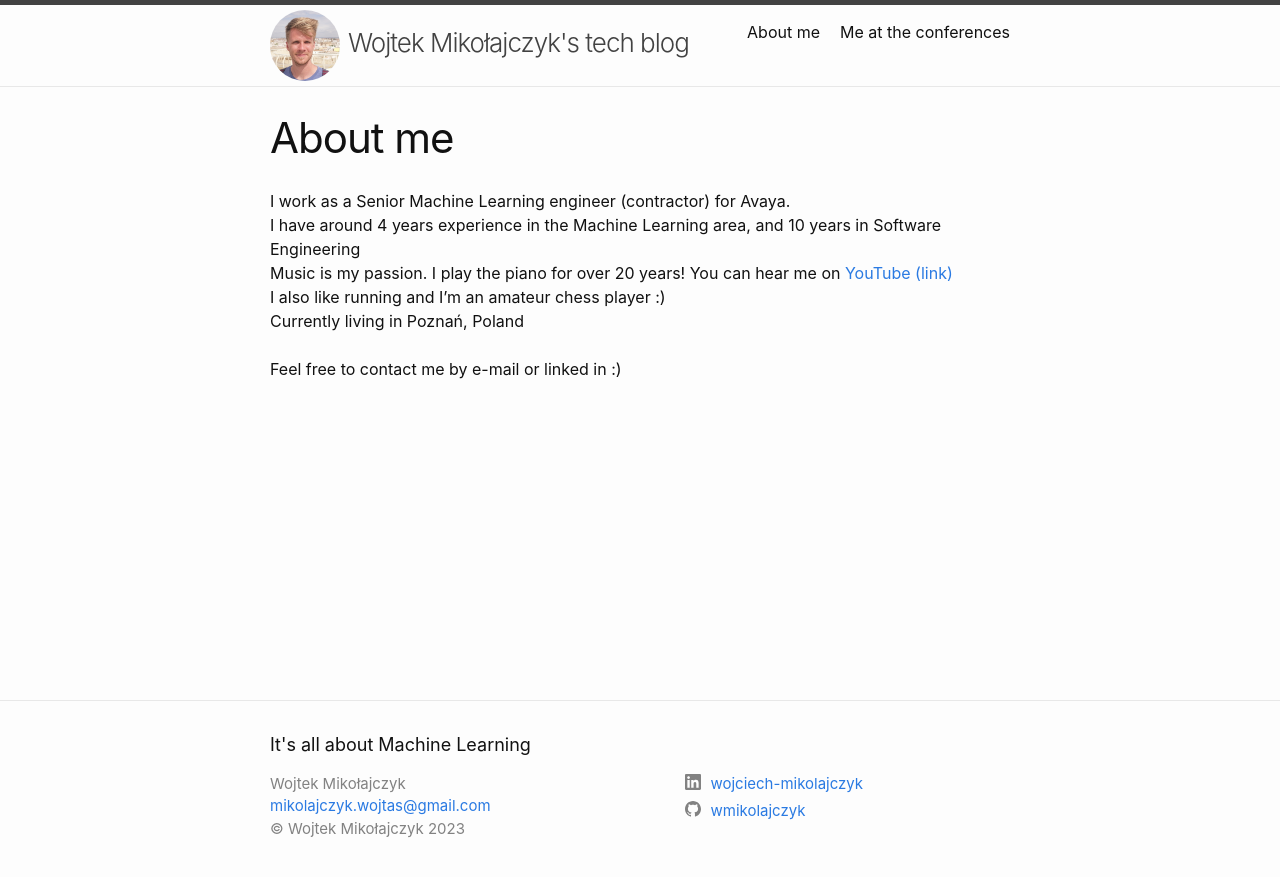
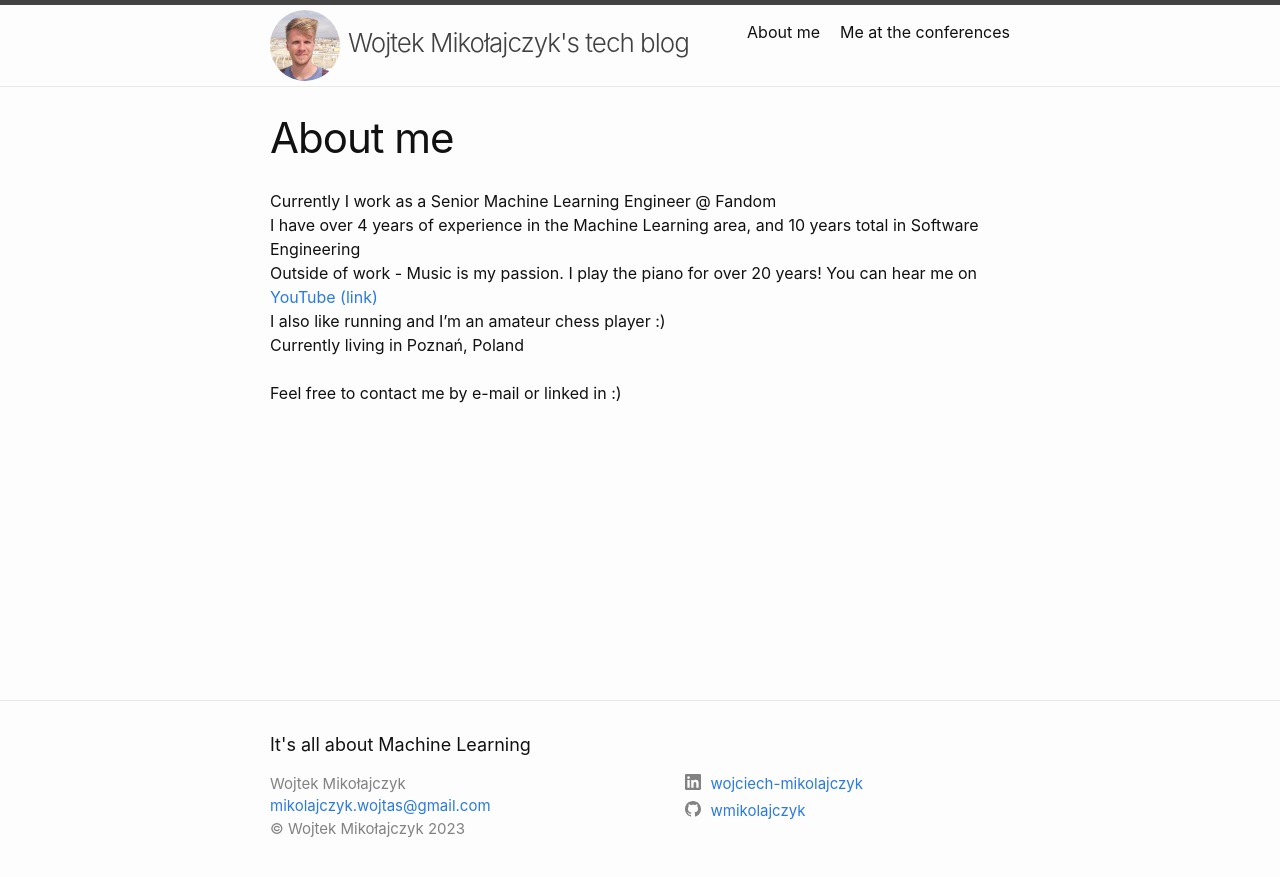
Before and after one commit to wmikolajczyk/womiko-blog, a Jekyll site: the page built from about_me.markdown, in a window 1280 px wide. Shown: the top 877 px of the page. Built offline with Jekyll 4.4.1, drawn with Linux system fonts in a browser that asks for light colours.

Commit message:
Update about me

```diff
--- a/about_me.markdown
+++ b/about_me.markdown
@@ -4,10 +4,10 @@ title: About me
 permalink: /about-me/
 ---
 
-I work as a Senior Machine Learning engineer (contractor) for Avaya.\
-I have around 4 years experience in the Machine Learning area, and 10 years in Software Engineering \
-Music is my passion. I play the piano for over 20 years! You can hear me on [YouTube (link)](https://www.youtube.com/watch?v=8H_SrFOVxx0) \
-I also like running and I'm an amateur chess player :)\
-Currently living in Poznań, Poland\
+Currently I work as a Senior Machine Learning Engineer @ Fandom \
+I have over 4 years of experience in the Machine Learning area, and 10 years total in Software Engineering \
+Outside of work - Music is my passion. I play the piano for over 20 years! You can hear me on [YouTube (link)](https://www.youtube.com/watch?v=8H_SrFOVxx0) \
+I also like running and I'm an amateur chess player :) \
+Currently living in Poznań, Poland \
 \
 Feel free to contact me by e-mail or linked in :)
```
